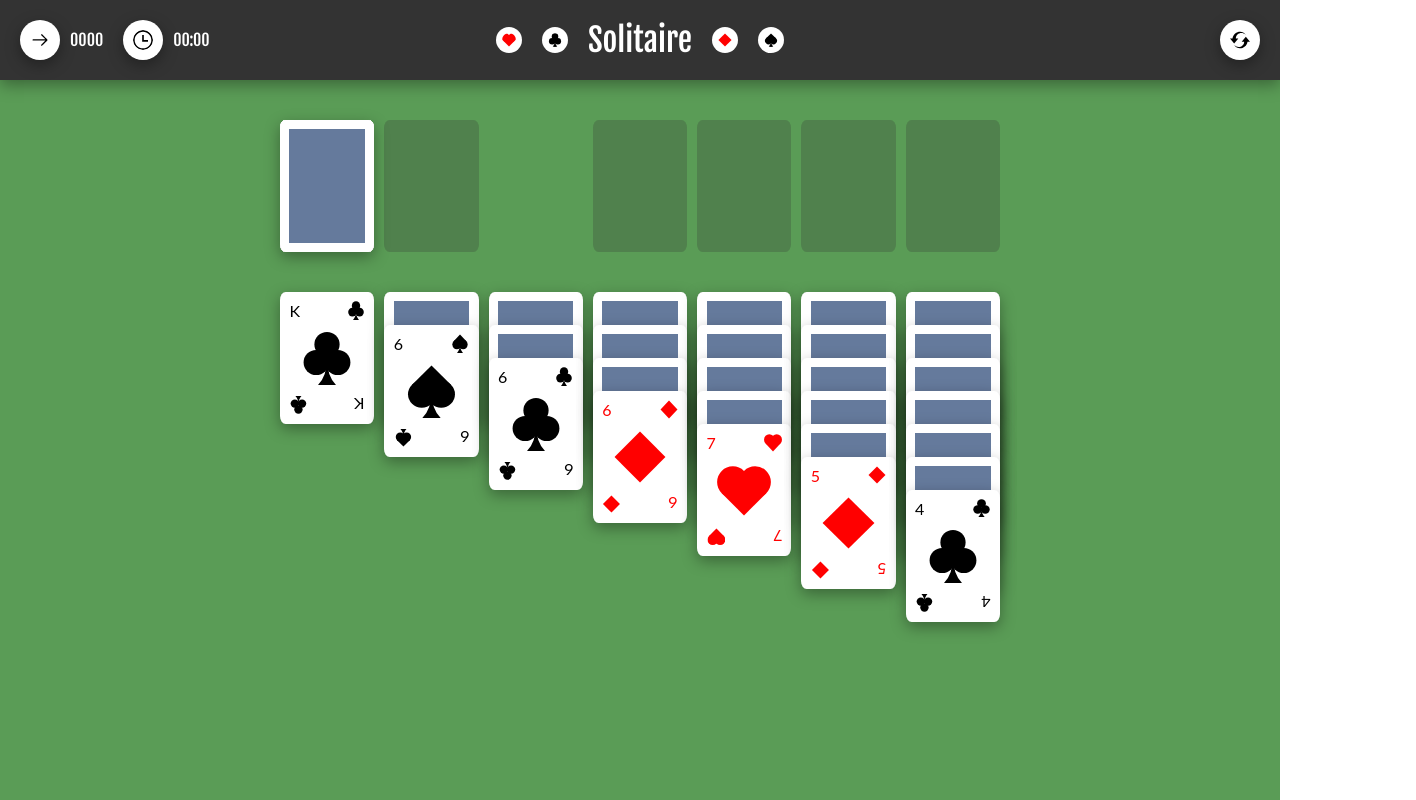
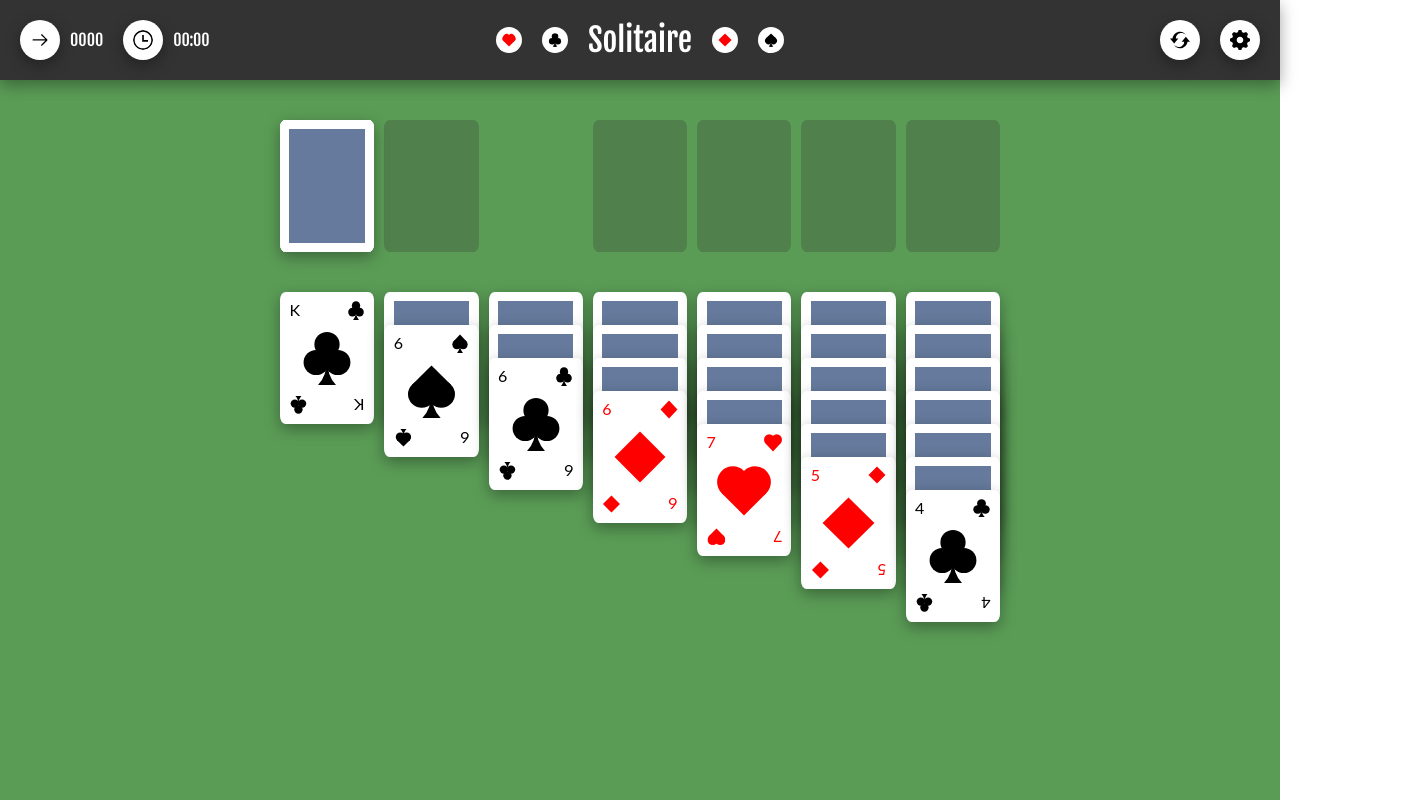
Before and after one commit to taywalnel/sleek-solitaire, an Angular app: page / in a window 1280 px wide. Shown: the whole page, 1416 px wide, since content can reach past the window. Built offline with nearby package versions, Linux system fonts and the light colour scheme.

Commit message:
Adds night mode

```diff
--- a/angular.json
+++ b/angular.json
@@ -28,6 +28,7 @@
               "src/assets"
             ],
             "styles": [
+              "./node_modules/@angular/material/prebuilt-themes/indigo-pink.css",
               "src/styles.scss"
             ],
             "scripts": []
@@ -96,6 +97,7 @@
               "src/assets"
             ],
             "styles": [
+              "./node_modules/@angular/material/prebuilt-themes/indigo-pink.css",
               "src/styles.scss"
             ],
             "scripts": []
--- a/package.json
+++ b/package.json
@@ -11,10 +11,12 @@
   "private": true,
   "dependencies": {
     "@angular/animations": "^14.2.0",
+    "@angular/cdk": "^14.2.7",
     "@angular/common": "^14.2.0",
     "@angular/compiler": "^14.2.0",
     "@angular/core": "^14.2.0",
     "@angular/forms": "^14.2.0",
+    "@angular/material": "^14.2.7",
     "@angular/platform-browser": "^14.2.0",
     "@angular/platform-browser-dynamic": "^14.2.0",
     "@angular/router": "^14.2.0",
--- a/src/app/app.component.html
+++ b/src/app/app.component.html
@@ -1,4 +1,4 @@
-<div class="root-container">
+<div class="root-container" [class.night-mode]="nightMode">
   <app-header-bar [totalMoves]="totalMoves" [elapsedTimeInSeconds]="elapsedTimeInSeconds" (resetGameEvent)="resetGame()"></app-header-bar>
   <div class="square">
     <div class="game-board-container">
--- a/src/app/app.component.scss
+++ b/src/app/app.component.scss
@@ -5,6 +5,15 @@
   display: flex;
   flex-direction: column;
   align-items: center;
+  transition: background-color 0.8s cubic-bezier(.58,.17,.34,.74);
+
+  &.night-mode {
+    background-color: #333;
+
+    app-card-pile::ng-deep .card-placeholder {
+      background-color: rgb(255 255 255 / 25%);
+    }
+  }
 
   .square {
     flex: 1;
@@ -46,6 +55,6 @@
       padding-bottom: 140%;
       border-radius: 6%;
       background-color: rgba(51, 51, 51, 0.25);
-    }
+      transition: background-color 0.8s cubic-bezier(.58,.17,.34,.74);    }
   }
 }
--- a/src/app/app.component.ts
+++ b/src/app/app.component.ts
@@ -1,6 +1,7 @@
 import { DOCUMENT } from '@angular/common';
 import { AfterViewInit, Component, ElementRef, Inject, OnInit, ViewChild } from '@angular/core';
-import { interval, Observable, of, Subject, Subscription } from 'rxjs';
+import { interval, Subject, Subscription } from 'rxjs';
+import { Settings } from './components/header-bar/header-bar.component';
 import { cardPileTypes } from './constants/card-pile-types';
 import { deckOfCards } from './constants/deck-of-cards';
 
@@ -44,6 +45,8 @@ export class AppComponent implements OnInit, AfterViewInit {
   totalMoves = 0;
   elapsedTimeInSeconds = 0;
   gameStarted = false;
+  settings$ = new Subject<Settings>;
+  nightMode = false;
 
   @ViewChild('tableau') tableauSection: ElementRef;
 
@@ -54,6 +57,9 @@ export class AppComponent implements OnInit, AfterViewInit {
     this.watchForCardDrop();
     this.watchForDeckClick();
     this.watchForCardMove();
+    this.settings$.subscribe((settings) => {
+      this.nightMode = settings.nightMode;
+    })
   }
 
   ngAfterViewInit(): void {
--- a/src/app/app.module.ts
+++ b/src/app/app.module.ts
@@ -6,6 +6,8 @@ import { AppComponent } from './app.component';
 import { CardPileComponent } from './components/card-pile/card-pile.component';
 import { CardComponent } from './components/card/card.component';
 import { HeaderBarComponent } from './components/header-bar/header-bar.component';
+import { MatSlideToggleModule } from '@angular/material/slide-toggle';
+import { BrowserAnimationsModule } from '@angular/platform-browser/animations';
 
 @NgModule({
   declarations: [
@@ -16,7 +18,9 @@ import { HeaderBarComponent } from './components/header-bar/header-bar.component
   ],
   imports: [
     BrowserModule,
-    AppRoutingModule
+    AppRoutingModule,
+    MatSlideToggleModule,
+    BrowserAnimationsModule
   ],
   providers: [],
   bootstrap: [AppComponent]
--- a/src/app/components/header-bar/header-bar.component.html
+++ b/src/app/components/header-bar/header-bar.component.html
@@ -1,4 +1,8 @@
-<div class="header-bar">
+<div class="header-bar" [class.show]="showSettingsMenu">
+  <div class="settings-menu">
+    <img src="../assets/images/night.svg">
+    <mat-slide-toggle (click)="toggleNightMode()"></mat-slide-toggle>
+  </div>
   <div class="column game-stats">
     <div class="stat-container">
       <img src="../assets/images/moves.svg">
@@ -20,5 +24,8 @@
     <button #resetGameButton (click)="resetGame()">
       <img [style.transform]="rotateImageStyling" src="../assets/images/refresh.svg">
     </button>
+    <button class="settings-button" (click)="settingsClickHandler()">
+      <img src="../assets/images/settings.svg">
+    </button>
   </div>
 </div>
--- a/src/app/components/header-bar/header-bar.component.scss
+++ b/src/app/components/header-bar/header-bar.component.scss
@@ -13,6 +13,47 @@
     padding: 0 20px 0 20px;
     box-sizing: border-box;
     box-shadow: rgba(0, 0, 0, 0.35) 0px 5px 15px;
+
+    &.show {
+      .settings-button {
+        background-color: #807373;
+      }
+
+      .settings-menu {
+        transform: translate(0px, 0px);
+        opacity: 1;
+      }
+    }
+
+    .settings-menu {
+      position: absolute;
+      padding: 20px;
+      right: 0;
+      top: 80px;
+      display: flex;
+      gap: 20px;
+      align-items: center;
+      transform: translate(100%, 0px);
+      transition: transform 0.3s cubic-bezier(.58,.17,.34,.74), opacity 0.3s cubic-bezier(.58,.17,.34,.74);
+      opacity: 0;
+
+      ::ng-deep.mat-slide-toggle.mat-checked:not(.mat-disabled) {
+        .mat-slide-toggle-thumb {
+          background-color: #333;
+        }
+        .mat-slide-toggle-bar {
+          background-color: white;
+        }
+      }
+
+      img {
+        height: 20px;
+        background-color: white;
+        border-radius: 20px;
+        padding: 10px;
+        box-shadow: rgba(0, 0, 0, 0.35) 0px 5px 15px;
+      }
+    }
 
     .column {
       flex: 1;
@@ -72,7 +113,7 @@
         border-radius: 20px;
         padding: 0 8px;
         background-color: #ffffff;
-        transition: background-color, transform 0.3s ease-in-out;
+        transition: background-color 0.3s ease-in-out, transform 0.3s ease-in-out;
         cursor: pointer;
         display: grid;
         place-items: center;
@@ -84,8 +125,9 @@
         }
       }
 
-      button:hover {
-        transform: scale(1.2);
+
+      button:active {
+        transform: scale(0.9);
       }
 
       button:active {
--- a/src/app/components/header-bar/header-bar.component.ts
+++ b/src/app/components/header-bar/header-bar.component.ts
@@ -1,5 +1,10 @@
 import { AfterViewInit, Component, ElementRef, EventEmitter, Input, Output, ViewChild } from '@angular/core';
-import { fromEvent } from 'rxjs';
+import { fromEvent, Subject } from 'rxjs';
+import { AppComponent } from 'src/app/app.component';
+
+export interface Settings {
+  nightMode: boolean;
+}
 
 @Component({
   selector: 'app-header-bar',
@@ -11,8 +16,16 @@ export class HeaderBarComponent implements AfterViewInit {
   @Input() elapsedTimeInSeconds = 0;
   @Output() resetGameEvent = new EventEmitter<null>;
 
+  settings: Settings = {
+    nightMode: false
+  };
   rotateImageStyling: string = '';
   rotationCount = 0;
+  showSettingsMenu = false;
+  nightModeActive = false;
+
+  constructor(private app: AppComponent){}
+
 
   @ViewChild('resetGameButton') resetGameButton: ElementRef;
 
@@ -21,6 +34,15 @@ export class HeaderBarComponent implements AfterViewInit {
       this.rotationCount =  this.rotationCount - 180;
       this.rotateImageStyling = `rotate(${this.rotationCount}deg)`;
     });
+  }
+
+  settingsClickHandler(){
+    this.showSettingsMenu = !this.showSettingsMenu;
+  }
+
+  toggleNightMode(){
+    this.settings.nightMode = !this.settings.nightMode;
+    this.app.settings$.next(this.settings);
   }
 
   get formattedTotalMoves() {
--- a/src/index.html
+++ b/src/index.html
@@ -9,8 +9,11 @@
   <link rel="preconnect" href="https://fonts.googleapis.com">
 <link rel="preconnect" href="https://fonts.gstatic.com" crossorigin>
 <link href="https://fonts.googleapis.com/css2?family=Abril+Fatface&family=Fjalla+One&display=swap" rel="stylesheet">
+  <link rel="preconnect" href="https://fonts.gstatic.com">
+  <link href="https://fonts.googleapis.com/css2?family=Roboto:wght@300;400;500&display=swap" rel="stylesheet">
+  <link href="https://fonts.googleapis.com/icon?family=Material+Icons" rel="stylesheet">
 </head>
-<body>
+<body class="mat-typography">
   <app-root></app-root>
 </body>
 </html>
--- a/src/styles.scss
+++ b/src/styles.scss
@@ -11,3 +11,5 @@
             user-select: none; /* Non-prefixed version, currently
                                   supported by Chrome, Edge, Opera and Firefox */
 }
+html, body { height: 100%; }
+body { margin: 0; font-family: Roboto, "Helvetica Neue", sans-serif; }
```
Also changed, not shown: src/assets/images/night.svg (added), 1 other file (tests, documents, lock files or other folders).
